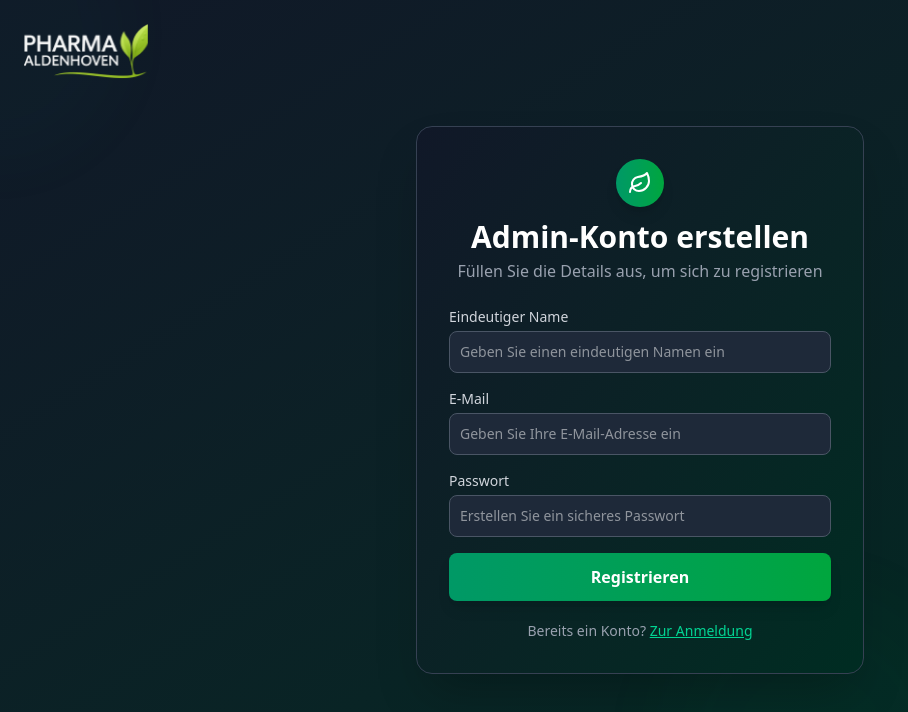
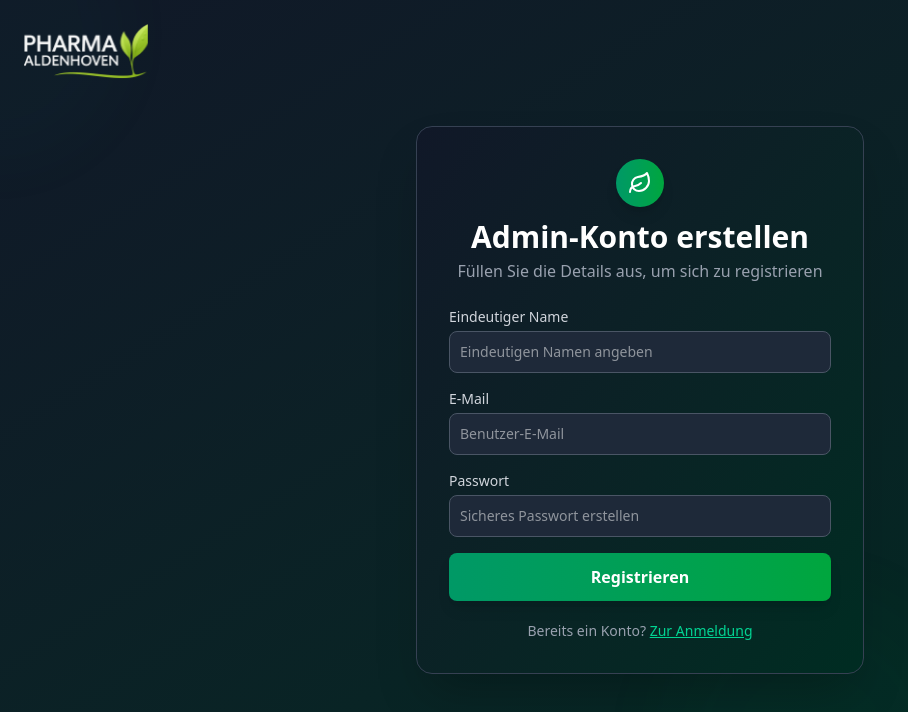
Before and after one commit to mohamad-kareem/pharma-aldenhoven, a Next.js app: page /signup in a window 1280 px wide. Shown: the top 712 px of the page, without its empty margins (0-908 px from the left). Built offline with nearby package versions, Linux system fonts and the light colour scheme; no server answers.

Commit message:
better ui ux

```diff
--- a/app/(pages)/schichtplan/page.jsx
+++ b/app/(pages)/schichtplan/page.jsx
@@ -203,7 +203,7 @@ const Dropdown = React.memo(function Dropdown({
 
             {/* Clear */}
             <div
-              className="p-1 text-xs hover:bg-gray-100 cursor-pointer"
+              className="p-1 text-xs text-red-600 hover:bg-gray-100 cursor-pointer"
               onClick={() => {
                 assign({
                   shift,
@@ -228,7 +228,7 @@ const Dropdown = React.memo(function Dropdown({
                 <div
                   key={emp._id}
                   className={`p-1 text-xs truncate ${
-                    idx === highlightIndex && !isAbsent ? "bg-green-100" : ""
+                    idx === highlightIndex && !isAbsent ? "bg-green-10" : ""
                   } ${
                     isAbsent
                       ? "text-gray-400 bg-gray-100 cursor-not-allowed"
--- a/app/(pages)/signin/page.jsx
+++ b/app/(pages)/signin/page.jsx
@@ -96,7 +96,7 @@ export default function SignInPage() {
             </label>
             <input
               type="text"
-              placeholder="Geben Sie Ihren Benutzernamen ein"
+              placeholder="Benutzername"
               value={form.name}
               onChange={(e) => setForm({ ...form, name: e.target.value })}
               className="w-full border border-gray-600 bg-gray-800 text-white p-2.5 rounded-lg text-sm focus:outline-none focus:ring-2 focus:ring-emerald-500 focus:border-transparent transition shadow-sm placeholder-gray-500"
@@ -111,7 +111,7 @@ export default function SignInPage() {
             </label>
             <input
               type="password"
-              placeholder="Geben Sie Ihr Passwort ein"
+              placeholder="Passwort"
               value={form.password}
               onChange={(e) => setForm({ ...form, password: e.target.value })}
               className="w-full border border-gray-600 bg-gray-800 text-white p-2.5 rounded-lg text-sm focus:outline-none focus:ring-2 focus:ring-emerald-500 focus:border-transparent transition shadow-sm placeholder-gray-500"
--- a/app/(pages)/signup/page.jsx
+++ b/app/(pages)/signup/page.jsx
@@ -114,7 +114,7 @@ export default function SignUpPage() {
               type="text"
               value={form.name}
               onChange={(e) => setForm({ ...form, name: e.target.value })}
-              placeholder="Geben Sie einen eindeutigen Namen ein"
+              placeholder="Eindeutigen Namen angeben"
               className="w-full border border-gray-600 bg-gray-800 text-white p-2.5 rounded-lg text-sm focus:ring-2 focus:ring-emerald-500 transition"
               required
               disabled={loading}
@@ -129,7 +129,7 @@ export default function SignUpPage() {
               type="email"
               value={form.email}
               onChange={(e) => setForm({ ...form, email: e.target.value })}
-              placeholder="Geben Sie Ihre E-Mail-Adresse ein"
+              placeholder="Benutzer-E-Mail"
               className="w-full border border-gray-600 bg-gray-800 text-white p-2.5 rounded-lg text-sm focus:ring-2 focus:ring-emerald-500 transition"
               required
               disabled={loading}
@@ -144,7 +144,7 @@ export default function SignUpPage() {
               type="password"
               value={form.password}
               onChange={(e) => setForm({ ...form, password: e.target.value })}
-              placeholder="Erstellen Sie ein sicheres Passwort"
+              placeholder="Sicheres Passwort erstellen"
               className="w-full border border-gray-600 bg-gray-800 text-white p-2.5 rounded-lg text-sm focus:ring-2 focus:ring-emerald-500 transition"
               required
               disabled={loading}
```
